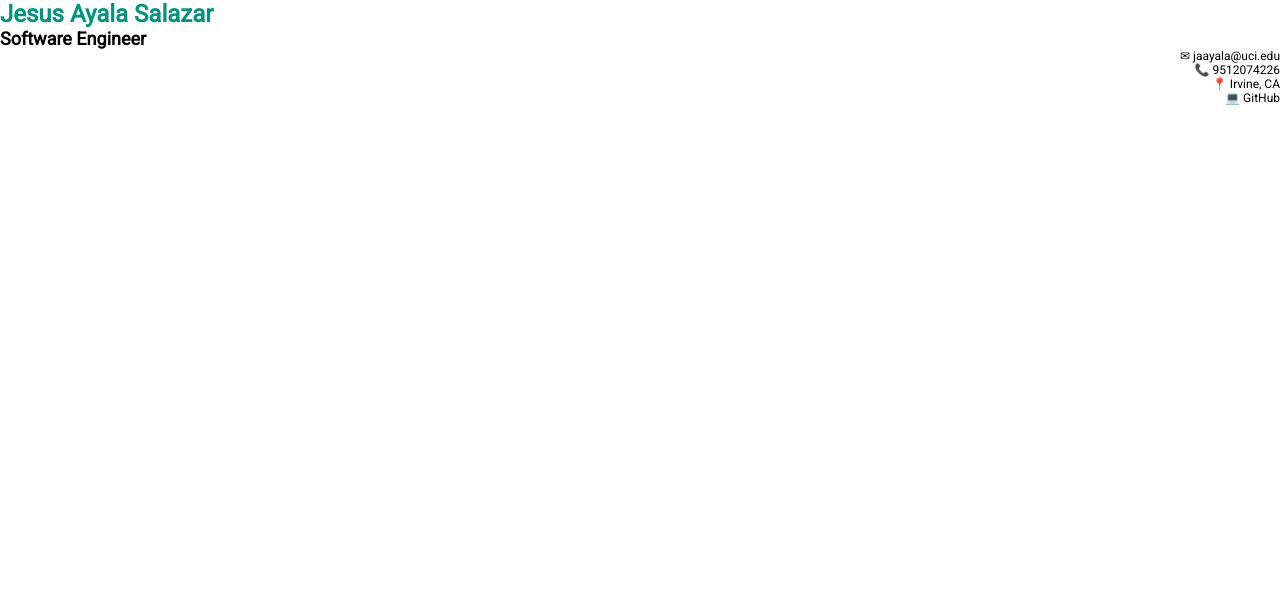
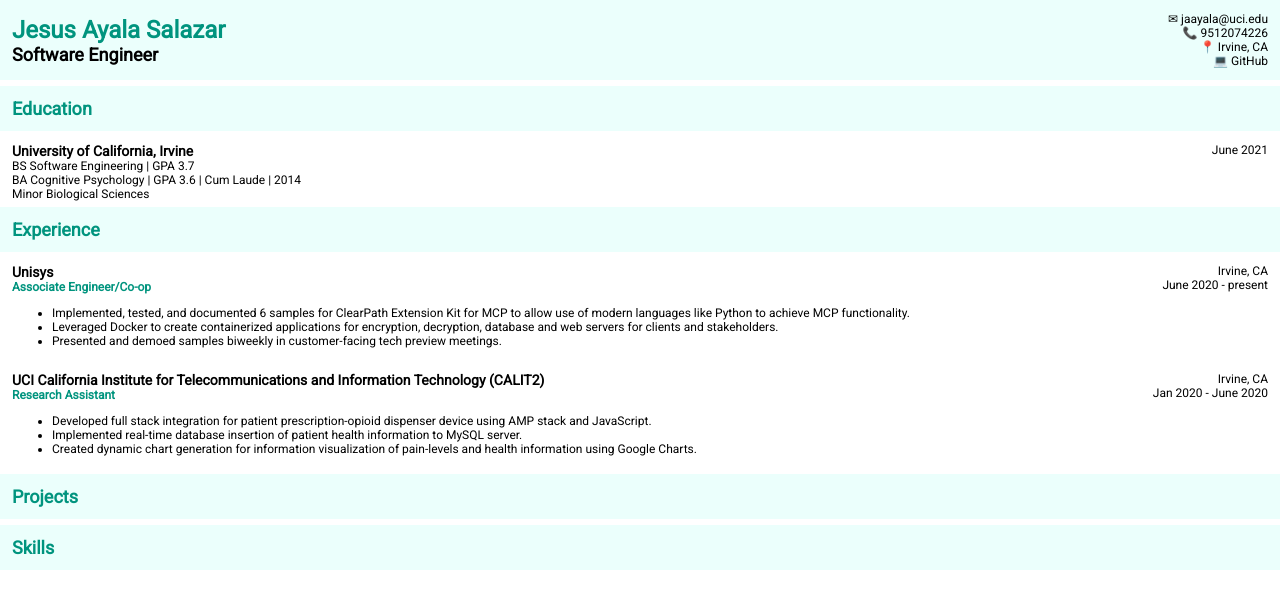
Before and after one commit to Jesus-Ayala-Salazar/resume-template, a plain HTML site: page resume.html in a window 1280 px wide. Drawn offline with Linux system fonts and the light colour scheme.

Commit message:
Created content containers for content and dates columns

```diff
--- a/resume.html
+++ b/resume.html
@@ -18,7 +18,7 @@
 
 
 <body >
-  <div class="flex-container">
+  <div class="header">
     <div class="title">
       <h1>Jesus Ayala Salazar</h1>
       <h2>Software Engineer</h2>
@@ -31,8 +31,63 @@
     </div>
   </div>
 
+  <div class="header">
+    <h2>Education</h2>
+  </div>
+  <div class="content-container">
+    <div class="content-column">
+      <h3>University of California, Irvine</h3>
+      <p>BS Software Engineering | GPA 3.7</p>
+      <p>BA Cognitive Psychology | GPA 3.6 | Cum Laude | 2014</p>
+      <p>Minor Biological Sciences</p>
+    </div>
+    <div class="dates-column"></div>
+    <p>June 2021</p>
+  </div>
+
+  <div class="header">
+    <h2>Experience</h2>
+  </div>
+  <div class="content-container">
+    <div class="content-column">
+      <h3>Unisys</h3>
+      <h4>Associate Engineer/Co-op</h4>
+      <ul>
+        <li>Implemented, tested, and documented 6 samples for ClearPath Extension Kit for MCP to allow use of modern languages like Python to achieve MCP functionality.</li>
+        <li>Leveraged Docker to create containerized applications for encryption, decryption, database and web servers for clients and stakeholders.</li>
+        <li>Presented and demoed samples biweekly in customer-facing tech preview meetings.</li>
+      </ul>
+
+    </div>
+    <div class="dates-column">
+      <p>Irvine, CA</p>
+      <p>June 2020 - present</p>
+    </div>
+  </div>
+  <div class="content-container">
+    <div class="content-column">
+      <h3>UCI California Institute for Telecommunications and Information Technology (CALIT2)</h3>
+      <h4>Research Assistant</h4>
+      <ul>
+        <li>Developed full stack integration for patient prescription-opioid dispenser device using AMP stack and JavaScript.</li>
+        <li>Implemented real-time database insertion of patient health information to MySQL server.</li>
+        <li>Created dynamic chart generation for information visualization of pain-levels and health information using Google Charts.</li>
+      </ul>
+    </div>
+    <div class="dates-column">
+      <p>Irvine, CA</p>
+      <p>Jan 2020 - June 2020</p>
+    </div>
+  </div>
 
 
+  <div class="header">
+    <h2>Projects</h2>
+  </div>
+
+  <div class="header">
+    <h2>Skills</h2>
+  </div>
 
 </body>
 </html>
```
